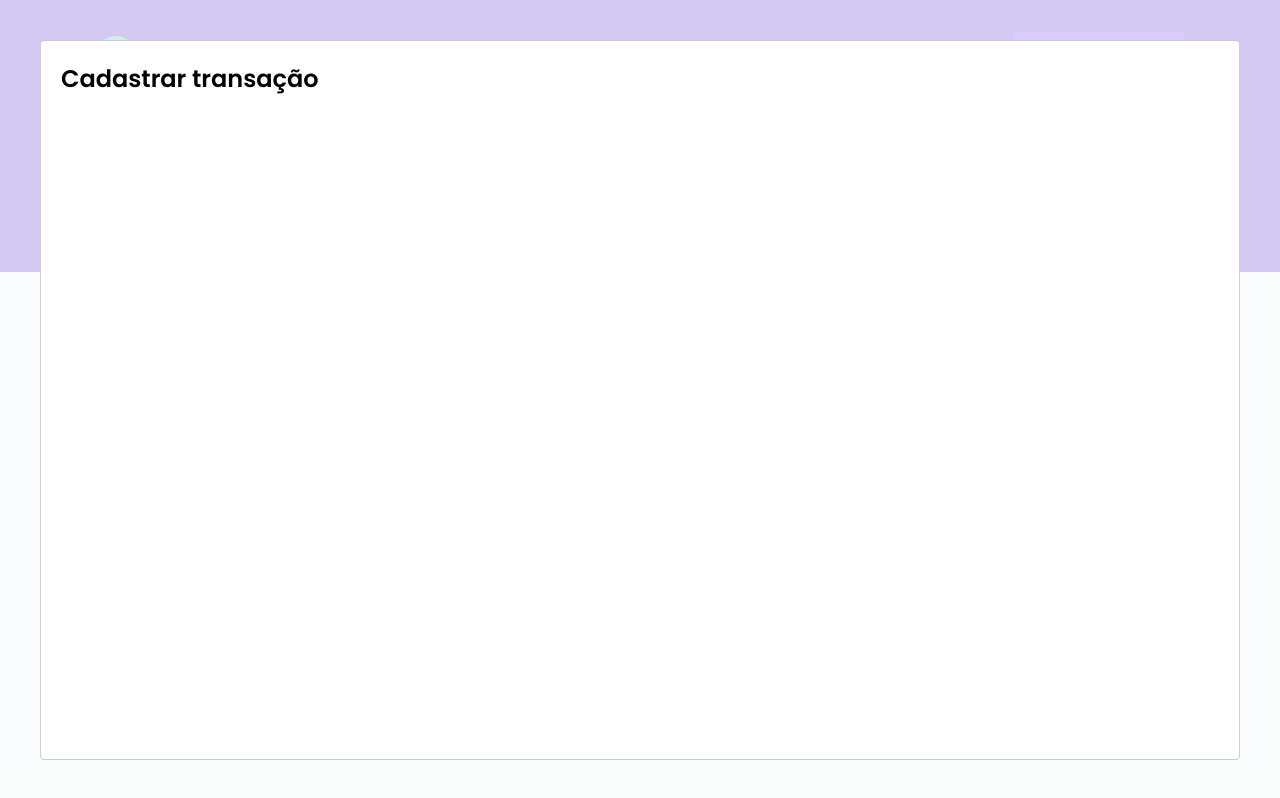
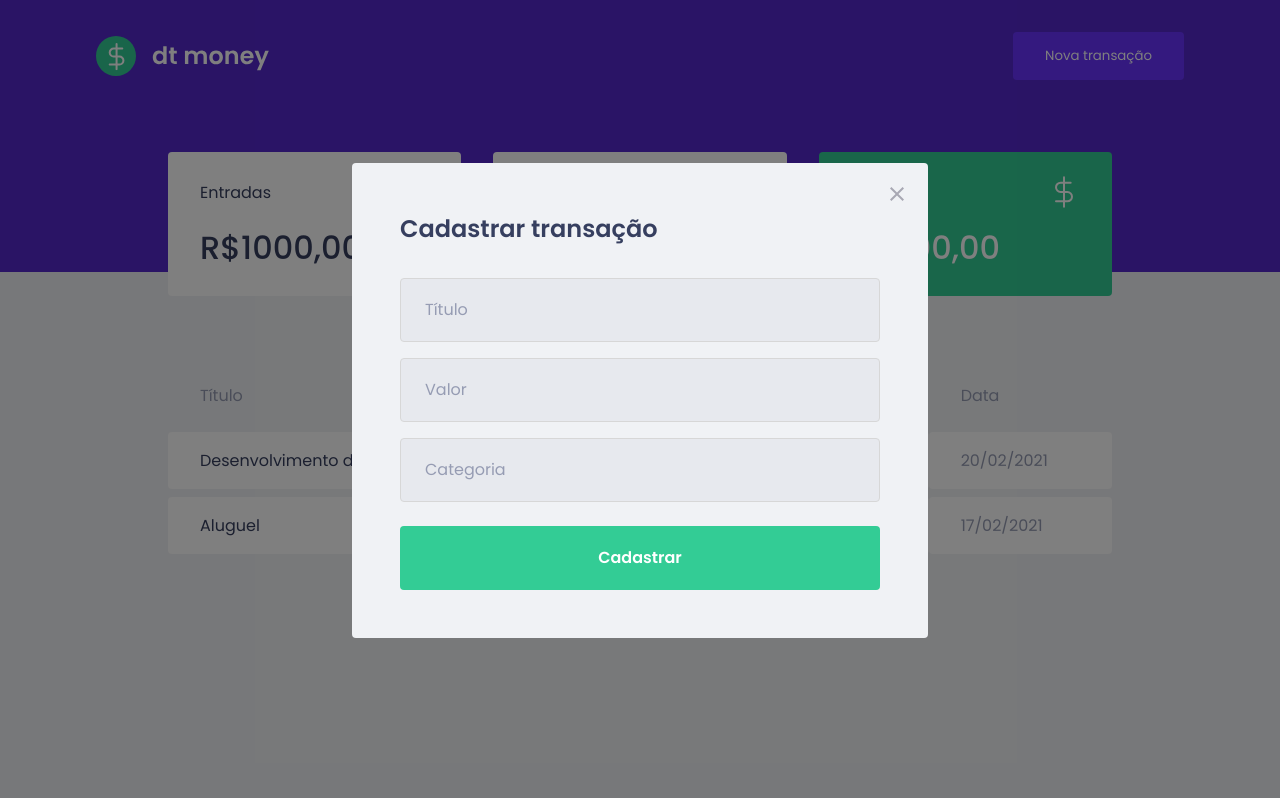
Before and after one commit to joaolagesdev/DtMoney, a React (Create React App) app: page / in a window 1280 px wide. Both pictures are taken after a click on the button "Nova transação". Built offline with nearby package versions, Linux system fonts and the light colour scheme; no server answers; what miragejs would draw is missing.

Commit message:
add styles: component NewTransactionModal

```diff
--- a/src/components/NewTransactionModal/index.tsx
+++ b/src/components/NewTransactionModal/index.tsx
@@ -1,17 +1,50 @@
-import Modal from 'react-modal'
-
+import Modal from "react-modal";
+import closeImg from '../../assets/close.svg'
+import { Container } from "./styles";
 interface NewTransactionModalProps {
-	isOpen: boolean
-	onRequestClose: () => void
+  isOpen: boolean;
+  onRequestClose: () => void;
 }
 
-export function NewTransactionModal({ isOpen, onRequestClose}: NewTransactionModalProps) {
+export function NewTransactionModal({
+  isOpen,
+  onRequestClose,
+}: NewTransactionModalProps) {
   return (
     <Modal
-      isOpen={isOpen}
-      onRequestClose={onRequestClose}
-    >
-      <h2>Cadastrar transação</h2>
+			isOpen={isOpen}
+			onRequestClose={onRequestClose}
+			overlayClassName="react-modal-overlay"
+			className= "react-modal-content"
+		>
+			<button
+				type="button"
+				onClick={onRequestClose}
+				className="react-modal-close"
+
+			>
+      	<img src={closeImg} alt="Fechar modal" />
+			</button>
+			<Container>
+        <h2>Cadastrar transação</h2>
+
+        <input
+					placeholder="Título"
+				/>
+
+        <input
+					type="number"
+					placeholder="Valor"
+				/>
+
+				<input
+					placeholder="Categoria"
+				/>
+
+				<button type="submit">
+					Cadastrar
+				</button>
+      </Container>
     </Modal>
   );
 }
--- a/src/components/NewTransactionModal/styles.ts
+++ b/src/components/NewTransactionModal/styles.ts
@@ -1,5 +1,50 @@
 import styled from 'styled-components'
 
-export const Container = styled.div`
+export const Container = styled.form`
+	h2 {
+		color: var(--text-title);
+		font-size: 1.5rem;
+		margin-bottom: 2rem;
+	}
+
+	input {
+		width: 100%;
+		padding: 0 1.5rem;
+		height: 4rem;
+		border-radius: 0.25rem;
+
+		border: 1px solid #d7d7d7;
+		background: #e7e9ee;
+
+		font-weight: 400;
+		font-size: 1rem;
+
+		&::placeholder {
+			color: var(--text-body);
+		}
+
+		& + input {
+			margin-top: 1rem;
+		}
+	}
+
+	button[type="submit"] {
+		width: 100%;
+		padding: 0 1.5rem;
+
+		height: 4rem;
+		background: var(--green);
+		color: #fff;
+		border-radius: 0.25rem;
+		border: 0;
+		font-size: 1rem;
+		margin-top: 1.5rem;
+		font-weight: 600;
+
+		transition: filter 0.2s;
+		&:hover {
+		filter: brightness(0.9);
+	}
+	}
 
 `
--- a/src/styles/global.ts
+++ b/src/styles/global.ts
@@ -54,4 +54,40 @@
     cursor: not-allowed;
   }
 
+  .react-modal-overlay {
+    background: rgba(0, 0, 0, 0.5);
+
+    position: fixed;
+    top: 0;
+    bottom: 0;
+    right: 0;
+    left:0;
+
+    display: flex;
+    align-items: center;
+    justify-content:center;
+  }
+
+  .react-modal-content {
+    width: 100%;
+    max-width: 576px;
+    background: var(--background);
+    padding: 3rem;
+    position: relative;
+    border-radius: 0.25rem;
+  }
+
+  .react-modal-close {
+    position: absolute;
+    right: 1.5rem;
+    top: 1.5rem;
+    border: 0;
+    background: transparent;
+
+    transition: filter 0.2s;
+
+    &:hover {
+      filter: brightness(0.8);
+    }
+  }
 `
```
